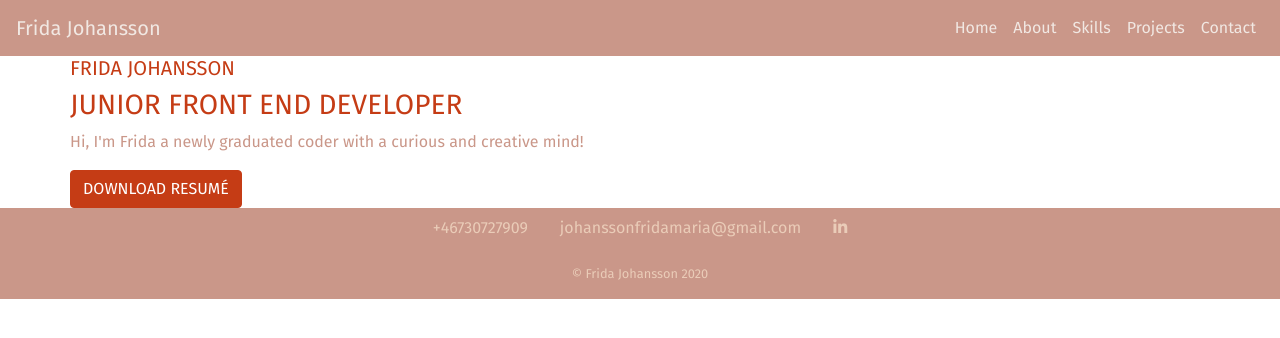
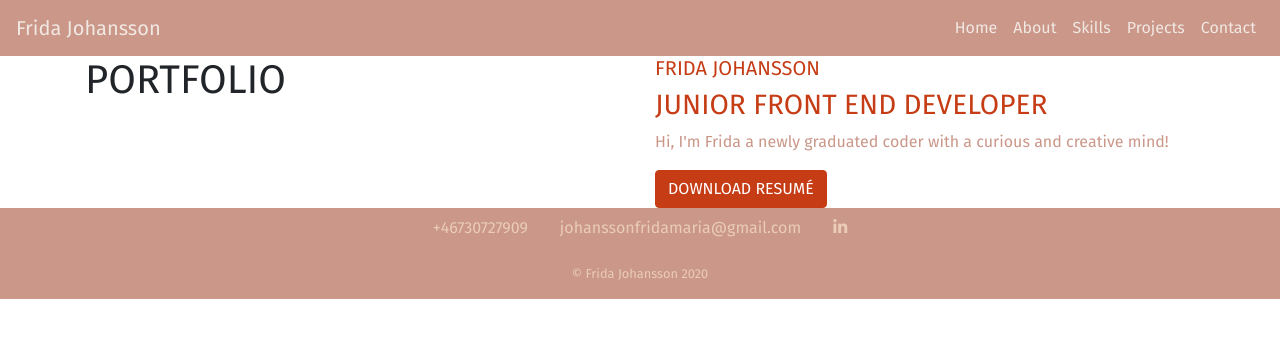
Before and after one commit to johanssonfridamaria/portfolio, a plain HTML site: page index.html in a window 1280 px wide. Drawn offline with nearby package versions, Linux system fonts and the light colour scheme.

Commit message:
added headline

```diff
--- a/index.html
+++ b/index.html
@@ -33,7 +33,10 @@
 
     <main class="container">
         <div class="row">
-            <div class="text-left text-box">
+            <div class="col-6">
+                <h1 class="text-uppercase">portfolio</h1>
+            </div>
+            <div class="col-6 text-left text-box">
                 <h5 class="text-uppercase">frida johansson</h5>
                 <h3 class="text-uppercase text-bold">junior front end developer</h3>
                 <p>Hi, I'm Frida a newly graduated coder with a curious and creative mind!</p>
```
